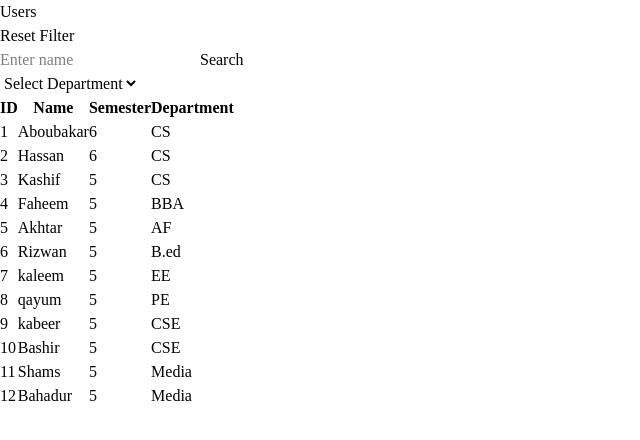
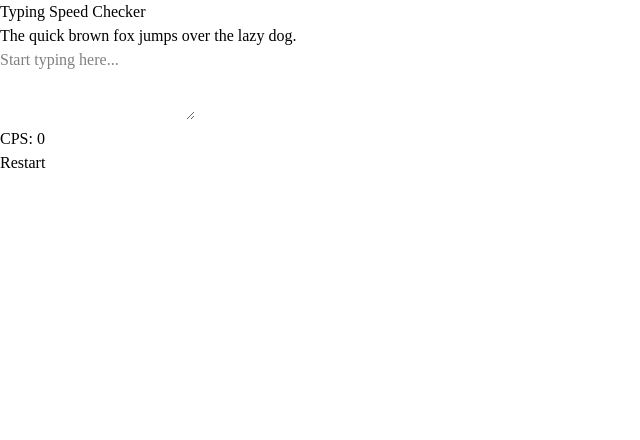
Before and after one commit to AboubakarArisar/React-practice-mid, a React (Vite) app in the folder practice/: page / in a window 1280 px wide. Shown: the top 440 px of the page, without its empty margins (0-640 px from the left). Built offline with nearby package versions, Linux system fonts and the light colour scheme.

Commit message:
Typing speed checker maker

```diff
--- a/practice/src/App.jsx
+++ b/practice/src/App.jsx
@@ -5,6 +5,7 @@ import { Login as Signin, Logout } from "./Login";
 import { User } from "./User";
 import { Products } from "./Products";
 import { UsersFiltering } from "./UsersFiltering";
+import TypingSpeedChecker from "./TypingSpeed";
 function App() {
   const user = {
     name: "Ataberk",
@@ -34,7 +35,8 @@ function App() {
 
       {/* <User /> */}
       {/* <Products /> */}
-      <UsersFiltering />
+      {/* <UsersFiltering /> */}
+      <TypingSpeedChecker />
     </>
   );
 }
--- /dev/null
+++ b/practice/src/TypingSpeed.jsx
@@ -0,0 +1,53 @@
+import { useState, useEffect } from "react";
+
+const sampleText = "The quick brown fox jumps over the lazy dog.";
+
+export default function TypingSpeedChecker() {
+  const [text, setText] = useState(sampleText);
+  const [input, setInput] = useState("");
+  const [startTime, setStartTime] = useState(null);
+  const [cps, setCps] = useState(0);
+  const [accuracy, setAccuracy] = useState(100);
+
+  useEffect(() => {
+    if (input.length === 1 && !startTime) {
+      setStartTime(Date.now());
+    }
+
+    if (input.length > 0) {
+      const currentTime = Date.now();
+      const timeTaken = (currentTime - startTime) / 1000;
+      setCps((input.length / timeTaken).toFixed(2));
+    }
+  }, [input]);
+
+  const resetTest = () => {
+    setInput("");
+    setStartTime(null);
+    setCps(0);
+    setAccuracy(100);
+  };
+
+  return (
+    <div className='max-w-xl mx-auto mt-10 p-5 border rounded-lg shadow-lg bg-white'>
+      <h2 className='text-xl font-bold mb-4'>Typing Speed Checker</h2>
+      <p className='mb-4 text-gray-600'>{text}</p>
+      <textarea
+        className='w-full p-2 border rounded-md focus:outline-none focus:ring focus:ring-blue-300'
+        rows='3'
+        value={input}
+        onChange={(e) => setInput(e.target.value)}
+        placeholder='Start typing here...'
+      />
+      <div className='mt-4'>
+        <p className='text-lg font-semibold'>CPS: {cps}</p>
+      </div>
+      <button
+        onClick={resetTest}
+        className='mt-4 px-4 py-2 bg-blue-500 text-white rounded hover:bg-blue-600'
+      >
+        Restart
+      </button>
+    </div>
+  );
+}
```
